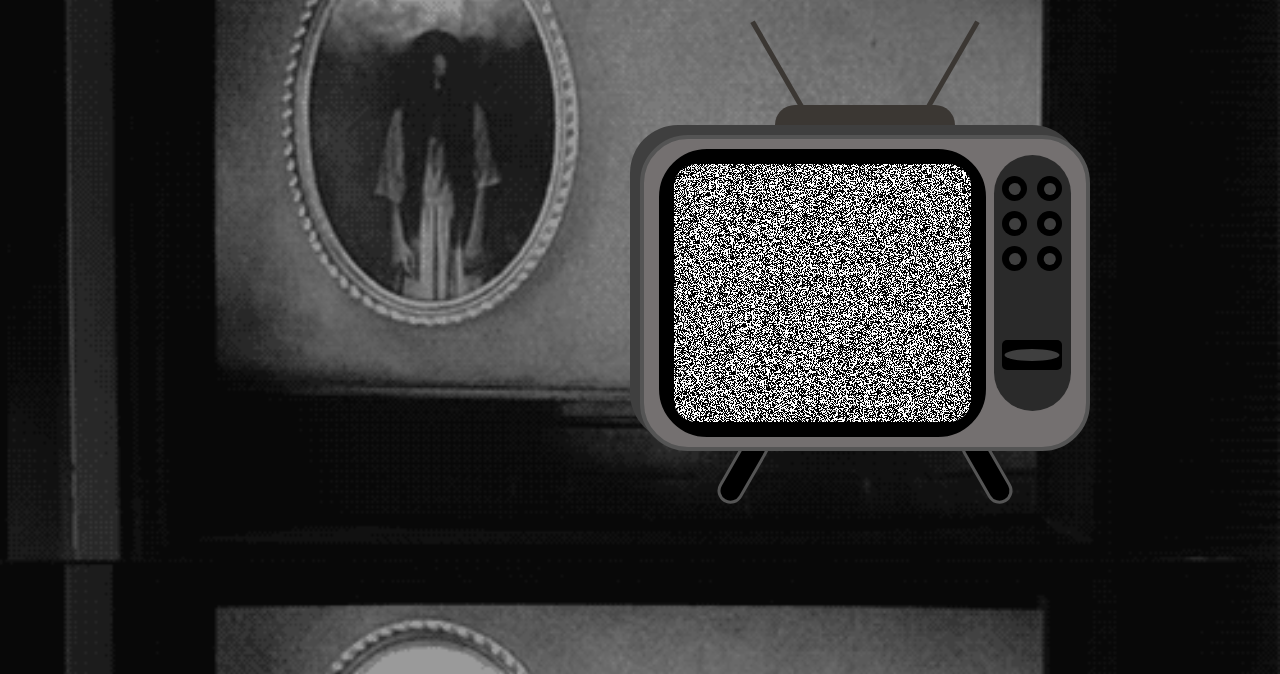
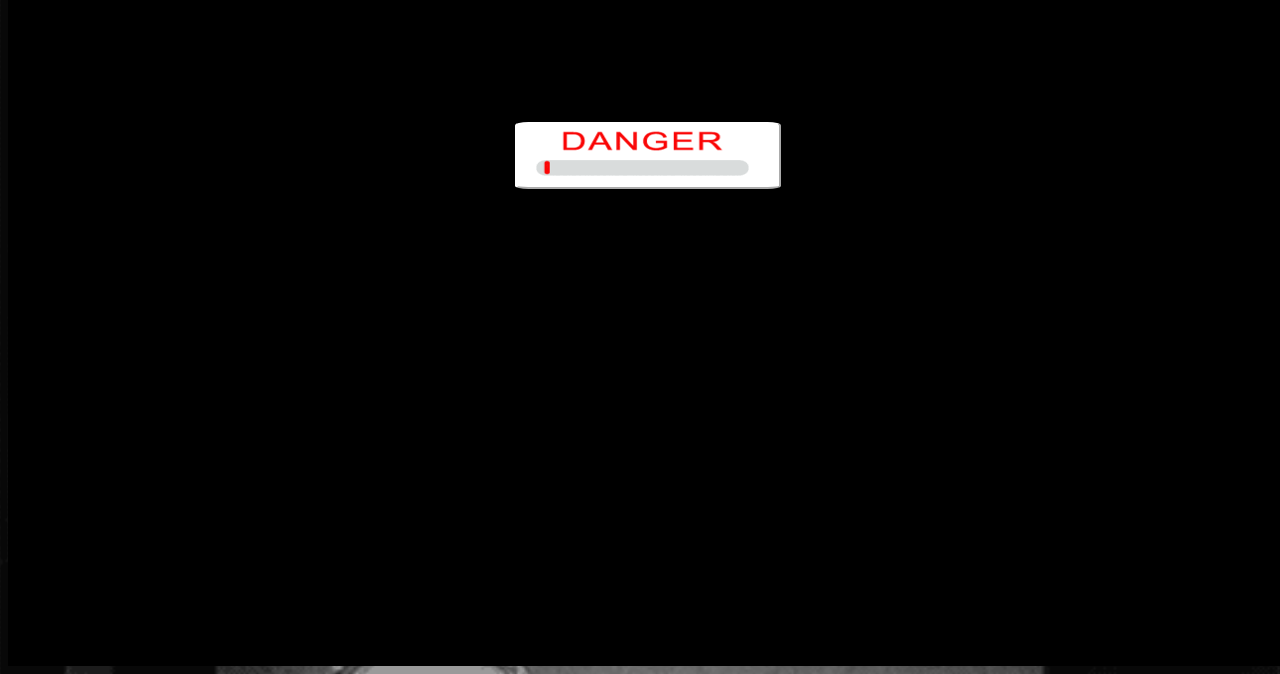
Before and after one commit to angeldiazcalleja/Proyecto2TV, a plain HTML site: page index.html in a window 1280 px wide. Shown: the part 142-816 px from the top of the page. Drawn offline with Linux system fonts and the light colour scheme; a web font is replaced by a local one.

Commit message:
Index.html y CSS actualizado

```diff
--- a/css/styles.css
+++ b/css/styles.css
@@ -1,14 +1,38 @@
-body {
-    margin-left: 28em;
+.pagina-1 {
+    display: block;
+    background-color: #000000;
+    width: 100vw;
+  }
+  .pagina-2 {
+    display: none;
+    width: 100vw;
+  }
+
+  #miBoton{
+    width: 20em;
+    height: 5em;
+    margin-top: 20%;
+    border-radius: 5%;
+    border-color: white;
+    background-image: url(/images/danger.gif);
+
+  }
+
+  #miBoton:hover{
+    -webkit-transform:scale(1.3);transform:scale(1.3)
+  }
+
+  body {
+    /* margin-left: 28em; */
     text-align: center;
     background-size: contain;
     height: 100vh;
     width: 100vh;
+    display:grid;
     overflow: hidden;
     background-image: url(/images/background15.gif);
     cursor: url(/images/gritar.png) 15 15, pointer;
   }
-
   .container {
     text-align: center;
     display: flex;
@@ -77,20 +101,20 @@ body {
   }
 
   .television {
-    width: 450px;
-    margin: 0 auto;
-    margin-left: 12em;
+    width: 28.5em;
+    margin-left: 40em;
+
   }
 
   .television__top {
-    width: 40%;
+    width: 12em;
     margin: auto;
     position: relative;
   }
 
   .television__antenna {
     width: 5px;
-    height: 100px;
+    height: 7em;
     background-color: #3b3733;
     margin-bottom: -10px;
   }
@@ -106,7 +130,7 @@ body {
   }
 
   .television__antenna__base {
-    height: 20px;
+    height: 1.3em;
     background-color: #3b3733;
     border-top-left-radius: 48px;
     border-top-right-radius: 48px;
@@ -152,6 +176,7 @@ body {
     background-color: #2a2a2a;
     border-radius: 48px;
     float: right;
+    position: relative;
   }
 
   .television__channels {
@@ -170,8 +195,7 @@ body {
   }
 
   .television__channel a {
-    display: block;
-    position: absolute;
+    position:absolute;
     top: 50%;
     left: 50%;
     transform: translate(-50%, -50%);
@@ -184,8 +208,8 @@ body {
     width: 55px;
   }
   .botonOn {
-    width: 55px;
-    height: 30px;
+    width: 3.4em;
+    height: 1.8em;
     border-radius: 5px;
     padding-left: 0.3em;
     margin-top: 4em;
@@ -233,3 +257,22 @@ body {
   .p {
     margin-top: 70px;
   }
+
+
+
+  @media only screen and (max-width: 1200px) {
+    body {
+      background-image: none;
+      background-color: white;
+      overflow: hidden;
+      margin: 0;
+    }
+  .container{
+    display: none !important;
+  }
+  .television{
+  }
+  .glitch{
+    display: none;
+  }
+  }
--- a/index.html
+++ b/index.html
@@ -10,6 +10,10 @@
     <title>Horror Zapping</title>
   </head>
   <body>
+    <div class="pagina-1">
+      <button id="miBoton"></button>
+    </div>
+  <div class="pagina-2">
     <div class="container">
       <p class="glitch title">
         <span aria-hidden="true">horror zapping</span>
@@ -31,12 +35,12 @@
             </div>
             <div class="television__channels-wrapper">
               <ul class="television__channels">
-                <li class="television__channel"><a href="/images/nun.gif" title="Channel 1" style="width: 50%"></a></li>
+                <li class="television__channel"><a href="/images/nun.gif" title="Channel 1" id="foco"></a></li>
                 <li class="television__channel"><a href="/images/exorcist.gif" title="Channel 2"></a></li>
                 <li class="television__channel"><a href="/images/ring.gif" title="Channel 3"></a></li>
                 <li class="television__channel"><a href="/images/anabelle.gif" title="Channel 4"></a></li>
                 <li class="television__channel"><a href="/images/insidious.gif" title="Channel 5"></a></li>
-                <li class="television__channel"><a href="/images/anaR.gif" title="Channel 6" style="width: 50%"></a></li>
+                <li class="television__channel"><a href="/images/anaR.gif" title="Channel 6"></a></li>
                 <li class="television__channel botonOn"><a href="images/noSignal.webp" title="Channel 7" id="botonOn"></a></li>
               </ul>
             </div>
@@ -51,7 +55,11 @@
         </div>
         <!-- .television -->
       </div>
-<!--
+  </div>
+
+
+
+        <!--
       <button class="reproductor">Reproduce tu audio</button>
       <audio src="/audio/ruidoNoSeñal.mp3" loop></audio> -->
 
```
Also changed, not shown: images/danger.gif (added).
